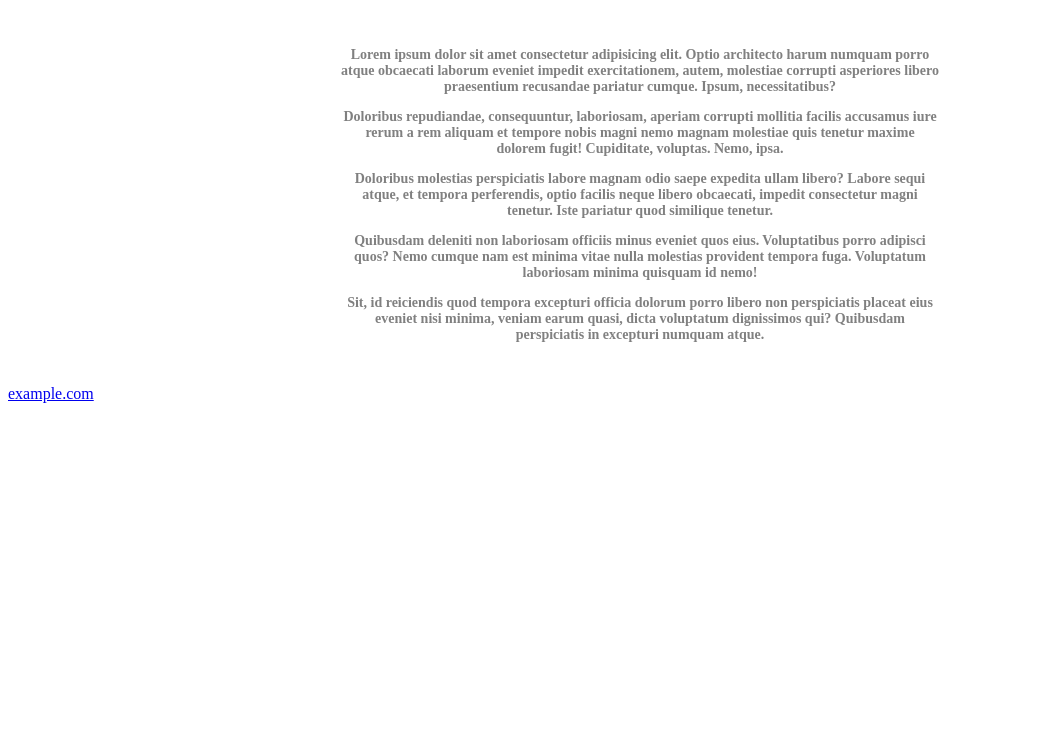
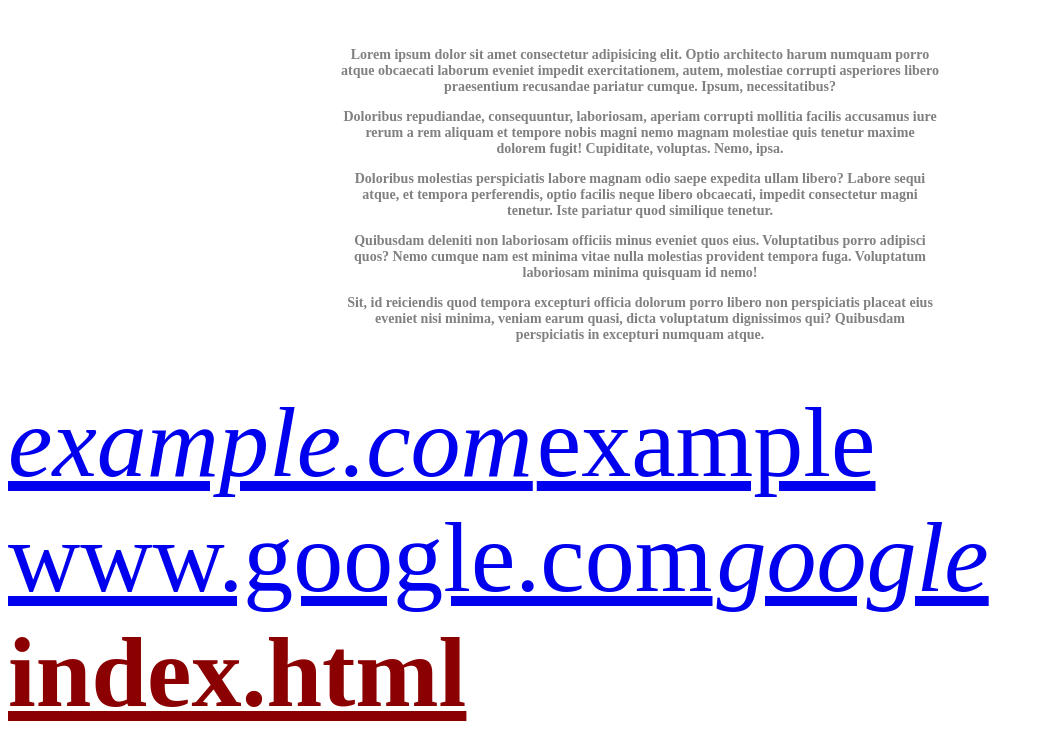
Before and after one commit to IOrozakunov23/21.10.21, a plain HTML site: page index.html in a window 1280 px wide. Shown: the part 1702-2440 px from the top of the page, without its empty margins (0-1044 px from the left). Before the commit the page ends 2113 px from the top, so only its background shows below. Drawn offline with Linux system fonts and the light colour scheme; a web font is replaced by a local one.

Commit message:
added 2 files

```diff
--- a/index.html
+++ b/index.html
@@ -95,9 +95,9 @@
       </article>
     </header>
     <a href="#example">example.com</a>
-    <a href="example.com"></a>
-    <a href="www.google.com"></a>
-    <a href="#google"></a>
-    <a href="index.html"></a>
+    <a href="example.com">example</a>
+    <a href="www.google.com">www.google.com</a>
+    <a href="#google">google</a>
+    <a title="" href="index.html">index.html</a>
   </body>
 </html>
--- a/style.css
+++ b/style.css
@@ -27,5 +27,25 @@ h1 p{
   text-decoration-line: black ;
 }
 li{
-  list-style-type:circle; s
+  list-style-type:circle;
 }
+a[title]{
+  color: darkred;
+}
+a[href="index.html"]{
+  font-weight: bold;
+  font-size: 100px;
+}
+a[href="#"]{
+  color: green;
+}
+a[href$="le"]{
+  font-style: italic;
+  font-size: 100px;
+}
+a[href*="www.google.com"]{
+font-size: 100px;
+}
+a[href*="example"]{
+  font-size: 100px;
+}
```
